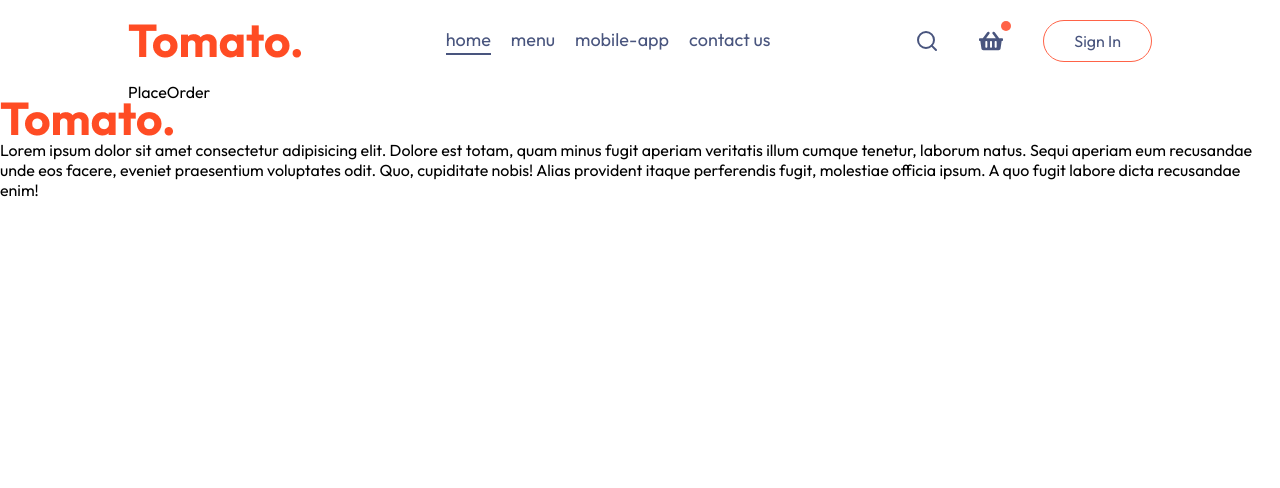
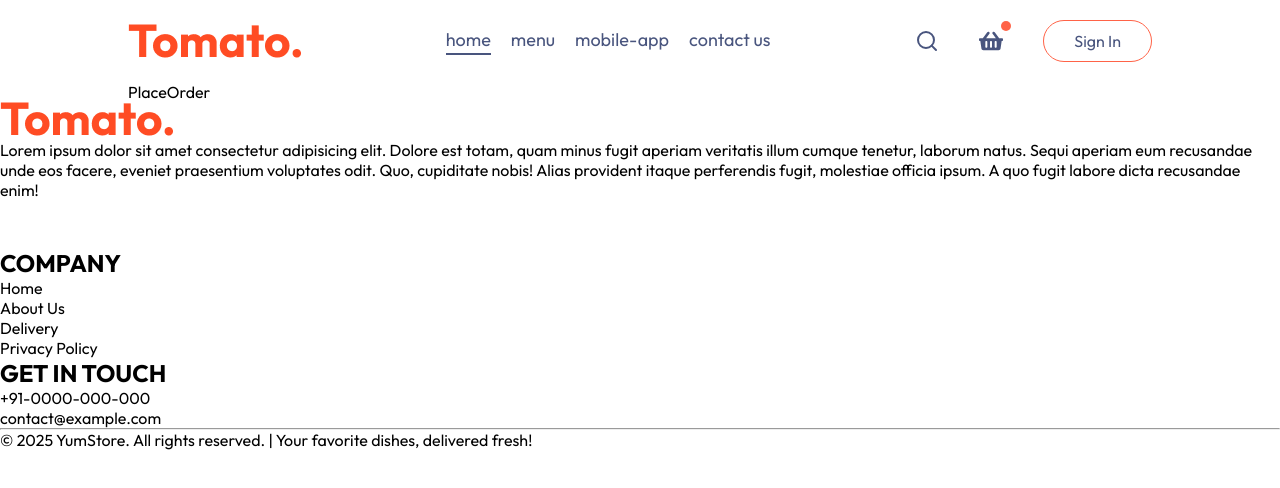
Before and after one commit to mahesh-pagrut/food-villa, a React (Vite) app in the folder frontend/: page /order in a window 1280 px wide. Shown: the top 488 px of the page. Built offline with nearby package versions, Linux system fonts and the light colour scheme.

Commit message:
footer html structure jsx component

```diff
--- a/frontend/src/components/Footer/Footer.jsx
+++ b/frontend/src/components/Footer/Footer.jsx
@@ -19,12 +19,26 @@ const Footer = () => {
                 </div>
             </div>
             <div className="footer-content-center">
-
+                    <h2>COMPANY</h2>
+                    <ul>
+                        <li>Home</li>
+                        <li>About Us</li>
+                        <li>Delivery</li>
+                        <li>Privacy Policy</li>
+                    </ul>
             </div>
             <div className="footer-content-right">
-
+                <h2>GET IN TOUCH</h2>
+                <ul>
+                    <li>+91-0000-000-000</li>
+                    <li>contact@example.com</li>
+                </ul>
             </div>
         </div>
+        <hr/>
+        <p className='footer-copyright'>
+         © 2025  YumStore. All rights reserved. | Your favorite dishes, delivered fresh!
+        </p>
 
     </div>
   )
```
